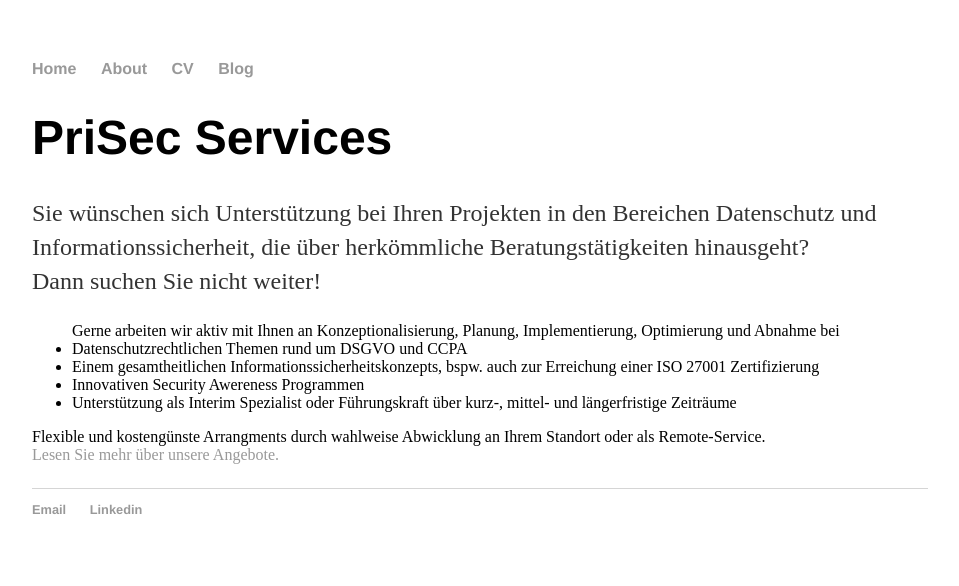
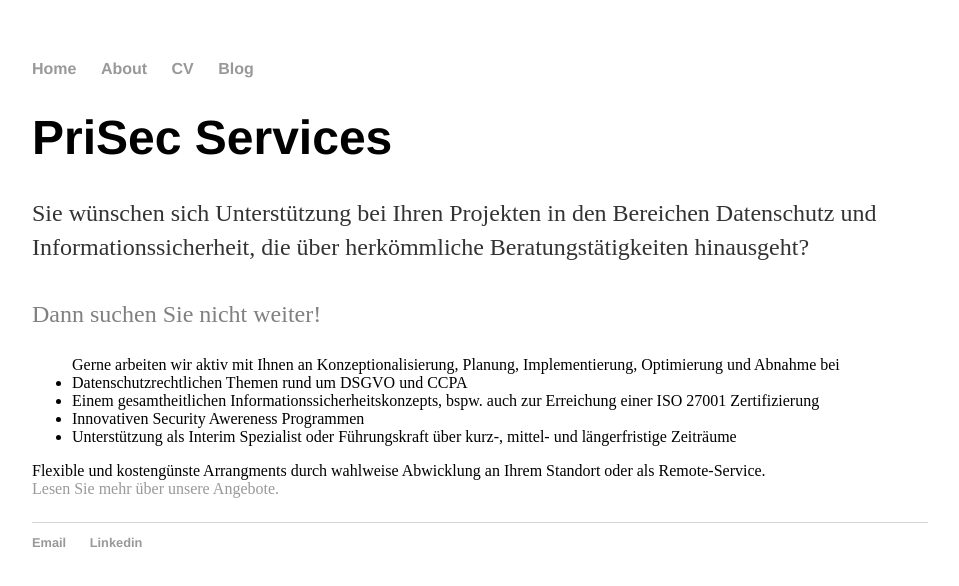
Before and after one commit to lucasg89/lucasg89.github.io, a Jekyll site: the page built from index.html, in a window 1280 px wide. Shown: the top 586 px of the page, without its empty margins (160-1119 px from the left). Built offline with Jekyll 4.4.1, drawn with Linux system fonts in a browser that asks for light colours.

Commit message:
Update index.html

```diff
--- a/index.html
+++ b/index.html
@@ -5,8 +5,8 @@
 <div class="blurb">
 	<h1>PriSec Services</h1>
 	<p>Sie wünschen sich Unterstützung bei Ihren Projekten in den Bereichen Datenschutz und Informationssicherheit,
-		die über herkömmliche Beratungstätigkeiten hinausgeht?<br>
-		Dann suchen Sie nicht weiter!<br>
+		die über herkömmliche Beratungstätigkeiten hinausgeht?<br><br>
+		<font color='gray'>Dann suchen Sie nicht weiter!</font><br>
 
 	<ul>Gerne arbeiten wir aktiv mit Ihnen an Konzeptionalisierung, Planung, Implementierung, Optimierung und Abnahme bei
 		<li>Datenschutzrechtlichen Themen rund um DSGVO und CCPA</li>
```
